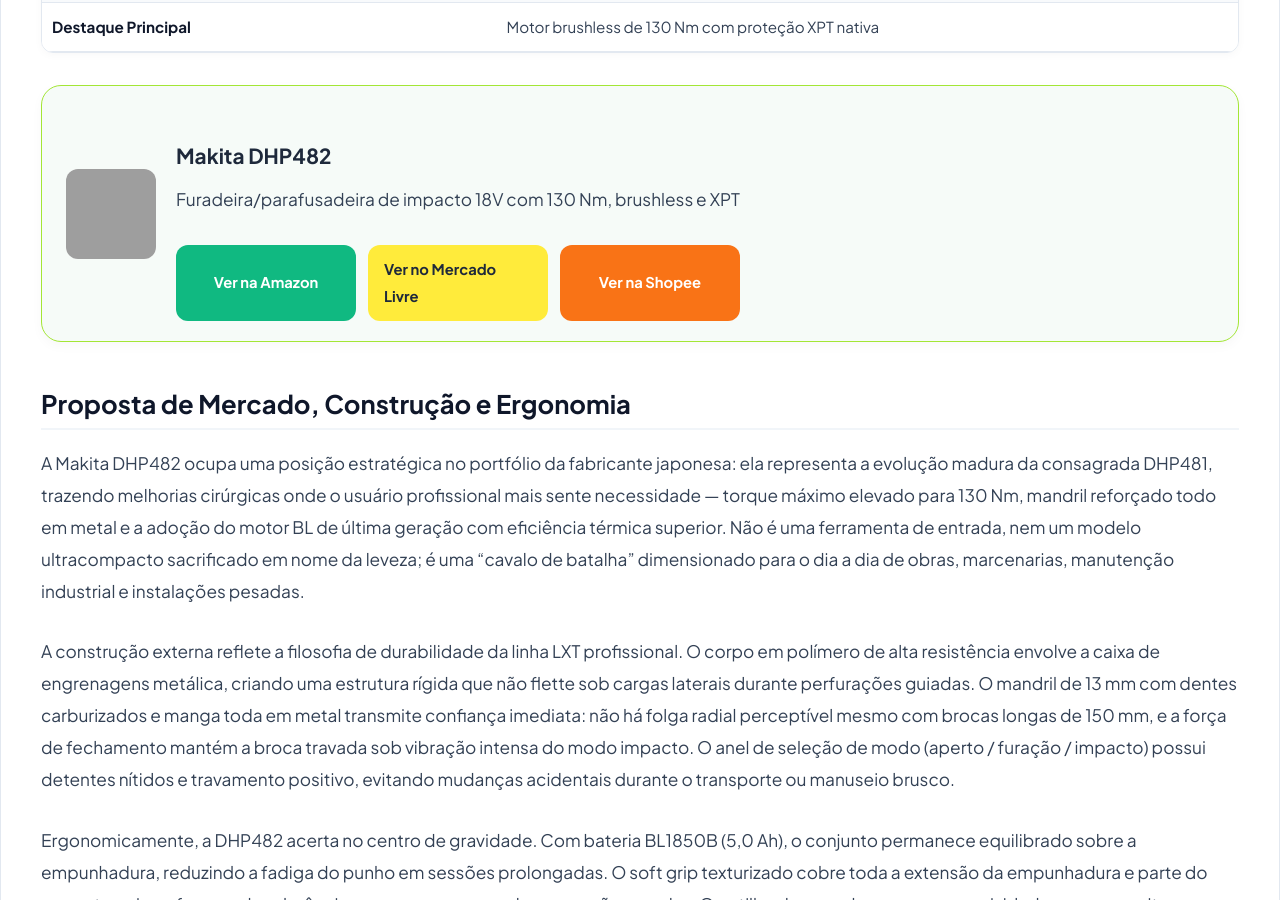
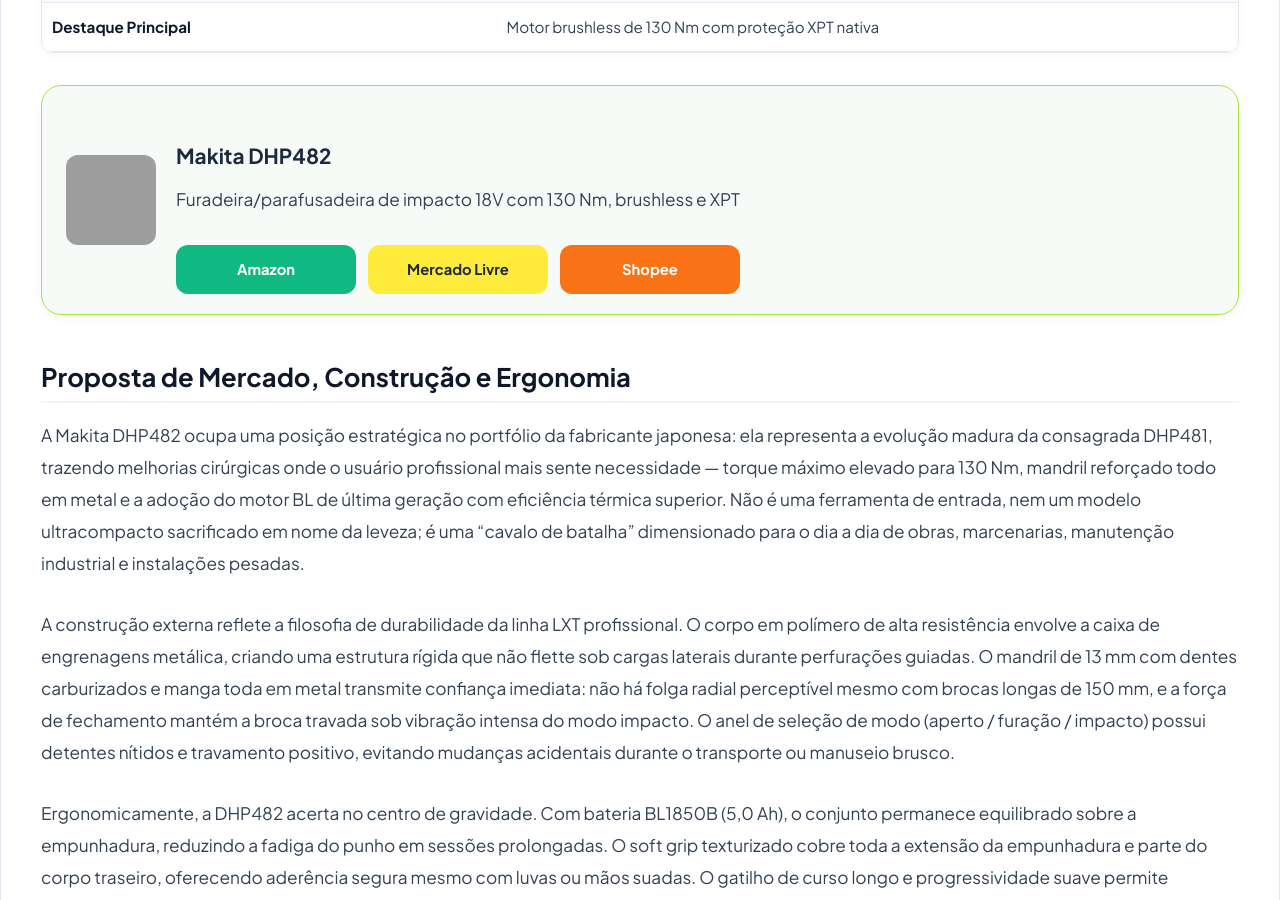
Before and after one commit to membroequipe/SiteReview, a Jekyll site: the page built from _posts/2026-10-24-makita-dhp482.md, in a window 1280 px wide and 900 px high, scrolled down 3101 px. Built offline with Jekyll 4.4.1, drawn with Linux system fonts in a browser that asks for light colours; some of the changed text lies outside the part shown; grey boxes are pictures that could not be loaded.

Commit message:
Update 2026-10-24-makita-dhp482.md

```diff
--- a/_posts/2026-10-24-makita-dhp482.md
+++ b/_posts/2026-10-24-makita-dhp482.md
@@ -94,15 +94,15 @@
 <div class="product-card-affiliate" style="margin: 30px 0;">
   <div class="product-card-body">
     <div class="product-card-img">
-      <img src="{{ '/assets/images/posts/review-makita-dhp482.jpg' | relative_url }}" alt="Makita DHP482">
+      <img src="{{ '/assets/images/posts/makita-dhp482.png' | relative_url }}" alt="Makita DHP482">
     </div>
     <div class="product-card-info">
       <h3 class="product-card-title">Makita DHP482</h3>
       <p class="product-card-subtitle">Furadeira/parafusadeira de impacto 18V com 130 Nm, brushless e XPT</p>
       <div class="product-card-buttons">
-        <a href="SEU_LINK_AMAZON" target="_blank" rel="nofollow sponsored" class="btn-store btn-amazon-green">Ver na Amazon</a>
-        <a href="SEU_LINK_MERCADO_LIVRE" target="_blank" rel="nofollow sponsored" class="btn-store btn-ml-yellow">Ver no Mercado Livre</a>
-        <a href="SEU_LINK_SHOPEE" target="_blank" rel="nofollow sponsored" class="btn-store btn-shopee-red">Ver na Shopee</a>
+        <a href="SEU_LINK_AMAZON" target="_blank" rel="nofollow sponsored" class="btn-store btn-amazon-green">Amazon</a>
+        <a href="SEU_LINK_MERCADO_LIVRE" target="_blank" rel="nofollow sponsored" class="btn-store btn-ml-yellow">Mercado Livre</a>
+        <a href="SEU_LINK_SHOPEE" target="_blank" rel="nofollow sponsored" class="btn-store btn-shopee-red">Shopee</a>
       </div>
     </div>
   </div>
@@ -200,15 +200,15 @@
 <div class="product-card-affiliate" style="margin: 30px 0;">
   <div class="product-card-body">
     <div class="product-card-img">
-      <img src="{{ '/assets/images/posts/review-makita-dhp482.jpg' | relative_url }}" alt="Makita DHP482">
+      <img src="{{ '/assets/images/posts/makita-dhp482.png' | relative_url }}" alt="Makita DHP482">
     </div>
     <div class="product-card-info">
       <h3 class="product-card-title">Makita DHP482</h3>
       <p class="product-card-subtitle">Furadeira/parafusadeira de impacto 18V com 130 Nm, brushless e XPT</p>
       <div class="product-card-buttons">
-        <a href="SEU_LINK_AMAZON" target="_blank" rel="nofollow sponsored" class="btn-store btn-amazon-green">Ver na Amazon</a>
-        <a href="SEU_LINK_MERCADO_LIVRE" target="_blank" rel="nofollow sponsored" class="btn-store btn-ml-yellow">Ver no Mercado Livre</a>
-        <a href="SEU_LINK_SHOPEE" target="_blank" rel="nofollow sponsored" class="btn-store btn-shopee-red">Ver na Shopee</a>
+        <a href="SEU_LINK_AMAZON" target="_blank" rel="nofollow sponsored" class="btn-store btn-amazon-green">Amazon</a>
+        <a href="SEU_LINK_MERCADO_LIVRE" target="_blank" rel="nofollow sponsored" class="btn-store btn-ml-yellow">Mercado Livre</a>
+        <a href="SEU_LINK_SHOPEE" target="_blank" rel="nofollow sponsored" class="btn-store btn-shopee-red">Shopee</a>
       </div>
     </div>
   </div>
```
Also changed, not shown: other parts of _posts/2026-10-24-makita-dhp482.md (+1 -1 lines).
